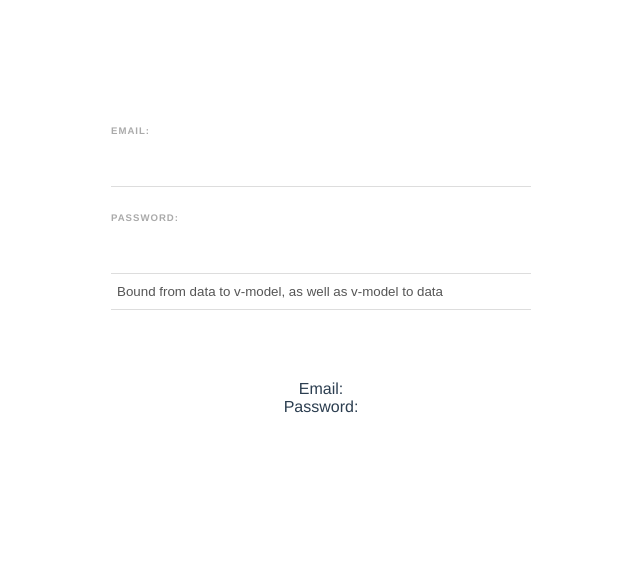
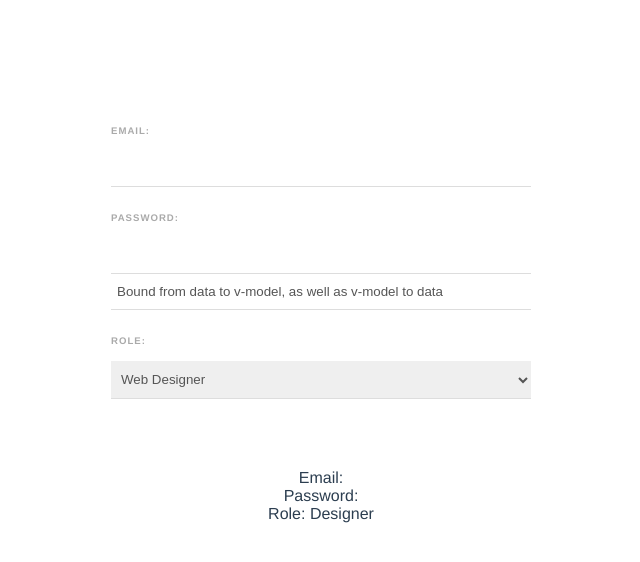
Before and after one commit to alexrem1/Vue3Firebase, a Vue app in the folder Forms_Data_Binding/web-form/: page / in a window 1280 px wide. Shown: the top 562 px of the page, without its empty margins (319-959 px from the left). Built offline with nearby package versions, Linux system fonts and the light colour scheme.

Commit message:
Select fields

```diff
--- a/Forms_Data_Binding/web-form/src/components/SignupForm.vue
+++ b/Forms_Data_Binding/web-form/src/components/SignupForm.vue
@@ -6,10 +6,17 @@
     <label>Password:</label>
     <input type="password" required v-model="password" />
     <input type="twoWay" required v-model="twoWay" />
+
+    <label>Role:</label>
+    <select v-model="role">
+      <option value="Developer">Web Developer</option>
+      <option value="Designer">Web Designer</option>
+    </select>
   </form>
   <p>
     Email: {{ email }} <br />
-    Password: {{ password }}
+    Password: {{ password }} <br />
+    Role: {{ role }}
   </p>
 </template>
 
@@ -20,6 +27,7 @@
       email: "",
       password: "",
       twoWay: "Bound from data to v-model, as well as v-model to data",
+      role: "Designer",
     };
   },
 };
@@ -43,7 +51,8 @@
   letter-spacing: 1px;
   font-weight: bold;
 }
-input {
+input,
+select {
   display: block;
   padding: 10px 6px;
   width: 100%;
```
